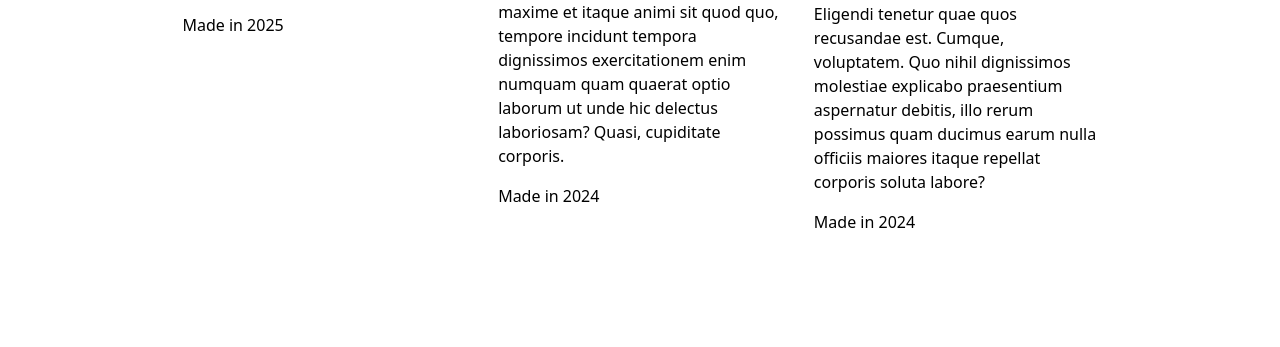
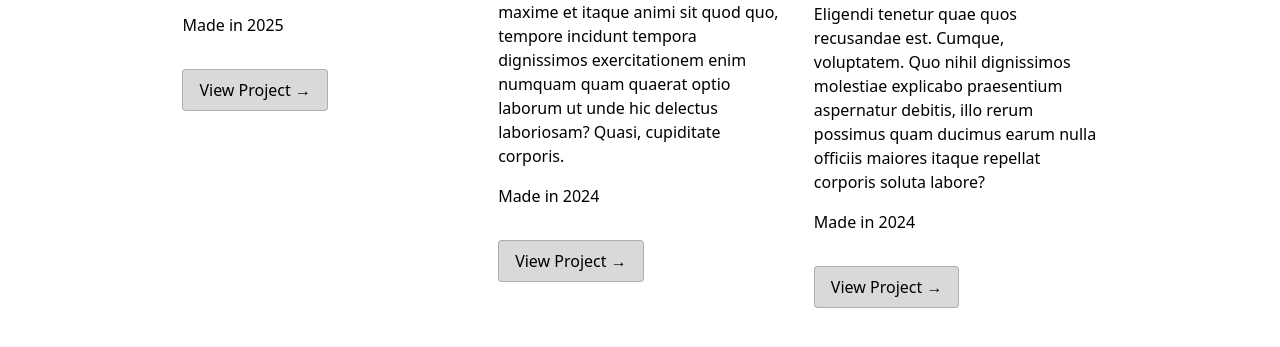
Before and after one commit to rybplayer/DSC106, a website with bundled scripts: page index.html in a window 1280 px wide. Shown: the part 1357-1704 px from the top of the page. Before the commit the page ends 1671 px from the top, so only its background shows below. Built offline with nearby package versions, Linux system fonts and the light colour scheme; no server answers.

Commit message:
Added url button

```diff
--- a/global.js
+++ b/global.js
@@ -129,10 +129,15 @@ export function renderProjects(projects, containerElement, headingLevel = 'h2')
     for (let project of projects) {
         const article = document.createElement('article');
         article.innerHTML = `
-            <${headingLevel}>${project.title}</${headingLevel}>
+            <${headingLevel}>
+                <a href="${project.url}" class="project-title">
+                    ${project.title}
+                </a>
+            </${headingLevel}>
             <img src="${project.image || 'https://vis-society.github.io/labs/2/images/empty.svg'}" alt="${project.title}">
             <p>${project.description}</p>
             <p>Made in ${project.year}</p>
+            <a href="${project.url}" class="project-link">View Project →</a>
         `;
         containerElement.appendChild(article);
     }
--- a/projects/projects.json
+++ b/projects/projects.json
@@ -3,72 +3,84 @@
 		"title": "Bikewatching",
         "year": "2025",
 		"image": "assets/bikewatching.png",
-		"description": "Visualizing the bike system in Boston, MA."
+		"description": "Visualizing the bike system in Boston, MA.",
+		"url": "https://rybplayer.github.io/bikewatching/"
 	},
 	{
 		"title": "Architecto minima sed omnis?",
         "year": "2024",
 		"image": "https://vis-society.github.io/labs/2/images/empty.svg",
-		"description": "Est, reiciendis aspernatur debitis maxime et itaque animi sit quod quo, tempore incidunt tempora dignissimos exercitationem enim numquam quam quaerat optio laborum ut unde hic delectus laboriosam? Quasi, cupiditate corporis."
+		"description": "Est, reiciendis aspernatur debitis maxime et itaque animi sit quod quo, tempore incidunt tempora dignissimos exercitationem enim numquam quam quaerat optio laborum ut unde hic delectus laboriosam? Quasi, cupiditate corporis.",
+		"url": "projects/architecto/"
 	},
 	{
 		"title": "Asperiores rem repellendus doloremque.",
         "year": "2024",
 		"image": "https://vis-society.github.io/labs/2/images/empty.svg",
-		"description": "Eligendi tenetur quae quos recusandae est. Cumque, voluptatem. Quo nihil dignissimos molestiae explicabo praesentium aspernatur debitis, illo rerum possimus quam ducimus earum nulla officiis maiores itaque repellat corporis soluta labore?"
+		"description": "Eligendi tenetur quae quos recusandae est. Cumque, voluptatem. Quo nihil dignissimos molestiae explicabo praesentium aspernatur debitis, illo rerum possimus quam ducimus earum nulla officiis maiores itaque repellat corporis soluta labore?",
+		"url": "projects/asperiores/"
 	},
 	{
 		"title": "Laudantium reprehenderit placeat perspiciatis.",
         "year": "2024",
 		"image": "https://vis-society.github.io/labs/2/images/empty.svg",
-		"description": "Quo minus perferendis nulla corrupti repellat dolorem dolore assumenda sit minima ducimus quidem ullam, id ipsa dicta tempora laborum officiis unde possimus cumque nobis alias inventore! Ullam repudiandae iusto nam."
+		"description": "Quo minus perferendis nulla corrupti repellat dolorem dolore assumenda sit minima ducimus quidem ullam, id ipsa dicta tempora laborum officiis unde possimus cumque nobis alias inventore! Ullam repudiandae iusto nam.",
+		"url": "projects/laudantium/"
 	},
 	{
 		"title": "Consequuntur autem eos facere.",
         "year": "2023",
 		"image": "https://vis-society.github.io/labs/2/images/empty.svg",
-		"description": "Laborum alias ea unde harum aspernatur? Molestiae, veritatis, possimus, numquam ex excepturi quod ducimus sit odit optio quibusdam sequi aliquid itaque tempore perspiciatis placeat expedita vero voluptates. Sit, aspernatur sint!"
+		"description": "Laborum alias ea unde harum aspernatur? Molestiae, veritatis, possimus, numquam ex excepturi quod ducimus sit odit optio quibusdam sequi aliquid itaque tempore perspiciatis placeat expedita vero voluptates. Sit, aspernatur sint!",
+		"url": "projects/consequuntur/"
 	},
 	{
 		"title": "Quos sint quaerat omnis?",
         "year": "2024",
 		"image": "https://vis-society.github.io/labs/2/images/empty.svg",
-		"description": "Est neque, velit nam rerum error odio voluptates voluptatem magnam laboriosam ad? Doloribus, id et itaque unde porro totam ullam quaerat blanditiis odit animi eveniet aut, voluptate velit iure odio."
+		"description": "Est neque, velit nam rerum error odio voluptates voluptatem magnam laboriosam ad? Doloribus, id et itaque unde porro totam ullam quaerat blanditiis odit animi eveniet aut, voluptate velit iure odio.",
+		"url": "projects/quos/"
 	},
 	{
 		"title": "Iste ipsam magni fuga!",
         "year": "2022",
 		"image": "https://vis-society.github.io/labs/2/images/empty.svg",
-		"description": "Velit omnis suscipit nemo quia? Iste maiores numquam labore quia nemo eveniet odit, modi magnam? Architecto officia sint est. Architecto iste minima consequuntur explicabo illo error sed at dolore nostrum!"
+		"description": "Velit omnis suscipit nemo quia? Iste maiores numquam labore quia nemo eveniet odit, modi magnam? Architecto officia sint est. Architecto iste minima consequuntur explicabo illo error sed at dolore nostrum!",
+		"url": "projects/iste/"
 	},
 	{
 		"title": "Ipsum, aperiam magni? Nobis.",
         "year": "2025",
 		"image": "https://vis-society.github.io/labs/2/images/empty.svg",
-		"description": "Delectus magni, vel, quod mollitia hic rem temporibus, sint doloribus tenetur qui dolores tempore quisquam fuga nobis recusandae molestiae ipsum nostrum maxime eaque dicta aperiam eum quas beatae. At, neque."
+		"description": "Delectus magni, vel, quod mollitia hic rem temporibus, sint doloribus tenetur qui dolores tempore quisquam fuga nobis recusandae molestiae ipsum nostrum maxime eaque dicta aperiam eum quas beatae. At, neque.",
+		"url": "projects/ipsum/"
 	},
 	{
 		"title": "Dicta nihil odit illo?",
         "year": "2024",
 		"image": "https://vis-society.github.io/labs/2/images/empty.svg",
-		"description": "Vitae quos laudantium officiis rerum, accusamus delectus aspernatur quas nulla, magni sed, excepturi saepe incidunt laboriosam alias at aliquam atque quisquam autem nesciunt. Minus, reprehenderit odit nam illo natus aspernatur?"
+		"description": "Vitae quos laudantium officiis rerum, accusamus delectus aspernatur quas nulla, magni sed, excepturi saepe incidunt laboriosam alias at aliquam atque quisquam autem nesciunt. Minus, reprehenderit odit nam illo natus aspernatur?",
+		"url": "projects/dicta/"
 	},
 	{
 		"title": "Vel earum nulla facilis.",
         "year": "2022",
 		"image": "https://vis-society.github.io/labs/2/images/empty.svg",
-		"description": "Aut voluptatem sint atque corrupti accusamus necessitatibus possimus et, itaque nulla id deleniti nemo repellendus asperiores molestias laudantium, mollitia ad dicta. Laboriosam, itaque. Quos corporis, perferendis natus officiis beatae qui."
+		"description": "Aut voluptatem sint atque corrupti accusamus necessitatibus possimus et, itaque nulla id deleniti nemo repellendus asperiores molestias laudantium, mollitia ad dicta. Laboriosam, itaque. Quos corporis, perferendis natus officiis beatae qui.",
+		"url": "projects/vel/"
 	},
 	{
 		"title": "Nobis iste neque quaerat.",
         "year": "2023",
 		"image": "https://vis-society.github.io/labs/2/images/empty.svg",
-		"description": "Quos, recusandae, sit rerum velit nostrum nihil quisquam tempora repellat sed quibusdam facilis. Assumenda quaerat ab, nesciunt odio facere sit, ipsa necessitatibus tempora, maiores commodi sed quae provident deserunt at?"
+		"description": "Quos, recusandae, sit rerum velit nostrum nihil quisquam tempora repellat sed quibusdam facilis. Assumenda quaerat ab, nesciunt odio facere sit, ipsa necessitatibus tempora, maiores commodi sed quae provident deserunt at?",
+		"url": "projects/nobis/"
 	},
 	{
 		"title": "Iusto, incidunt. Totam, illum.",
         "year": "2023",
 		"image": "https://vis-society.github.io/labs/2/images/empty.svg",
-		"description": "Tempore, eveniet minus velit, earum aperiam necessitatibus repellendus provident accusamus illum officiis doloribus, eum saepe est aut numquam distinctio pariatur natus totam repellat. Numquam nulla libero sapiente magnam nostrum ex."
+		"description": "Tempore, eveniet minus velit, earum aperiam necessitatibus repellendus provident accusamus illum officiis doloribus, eum saepe est aut numquam distinctio pariatur natus totam repellat. Numquam nulla libero sapiente magnam nostrum ex.",
+		"url": "projects/iusto/"
 	}
 ]
--- a/style.css
+++ b/style.css
@@ -106,7 +106,7 @@ body > h1,  /* Target direct h1 child of body */
 
 .projects-grid article {
     display: grid;
-    grid-template-rows: auto auto 1fr;  /* Changed to accommodate image sizing */
+    grid-template-rows: auto auto 1fr auto auto;  /* Updated to accommodate the new button */
     gap: 1em;
     padding: 1em;
 }
@@ -525,3 +525,30 @@ dl.info[hidden]:not(:hover, :focus-within) {
         grid-template-columns: 1fr;
     }
 }
+
+.project-title {
+    color: inherit;
+    text-decoration: none;
+}
+
+.project-title:hover {
+    /* Use system colors that adapt to dark mode */
+    color: color-mix(in srgb, currentColor 70%, transparent);
+}
+
+.project-link {
+    display: inline-block;
+    padding: 0.5em 1em;
+    /* Use system colors that adapt to dark mode */
+    background: color-mix(in srgb, currentColor 15%, transparent);
+    color: inherit;
+    text-decoration: none;
+    border-radius: 4px;
+    margin-top: 1em;
+    transition: all 0.2s ease;
+    border: 1px solid color-mix(in srgb, currentColor 20%, transparent);
+}
+
+.project-link:hover {
+    background: color-mix(in srgb, currentColor 20%, transparent);
+}
```
